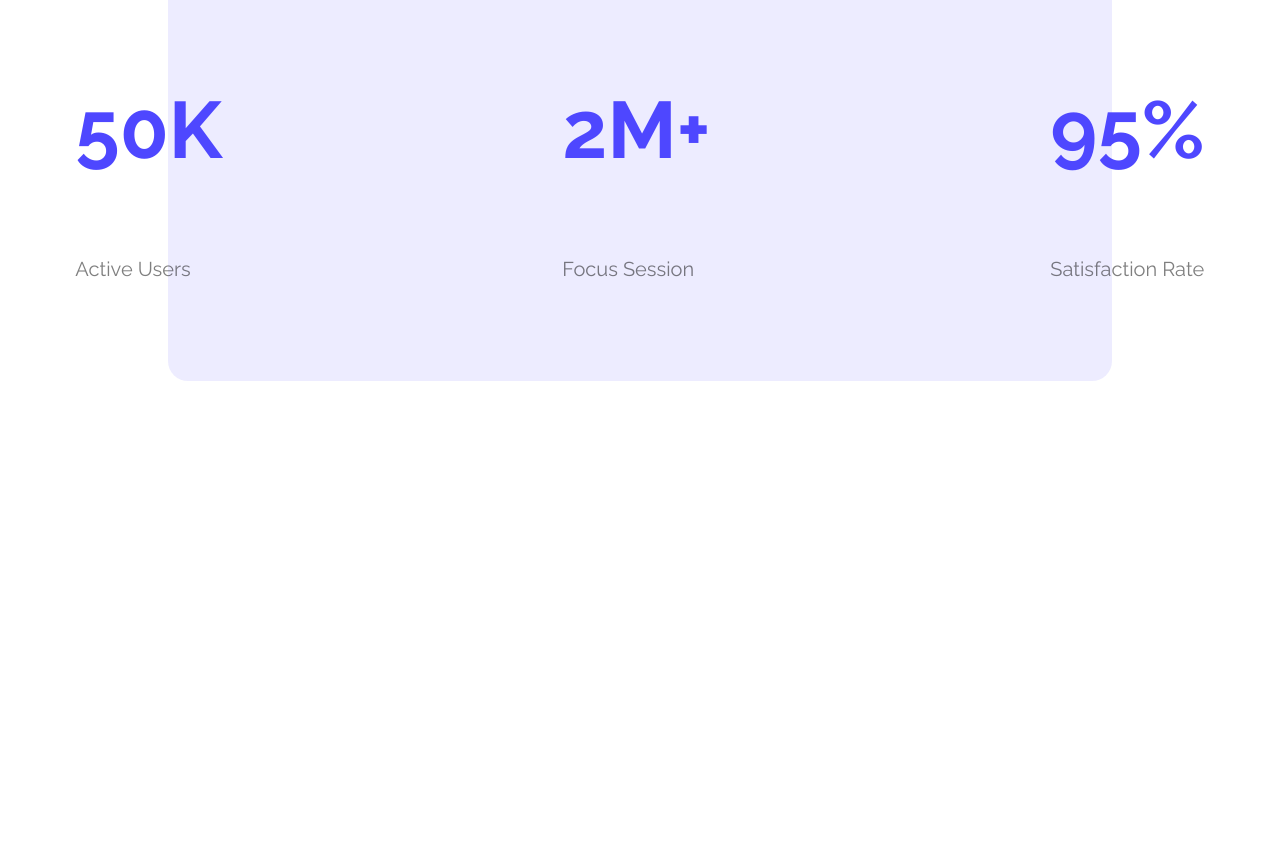
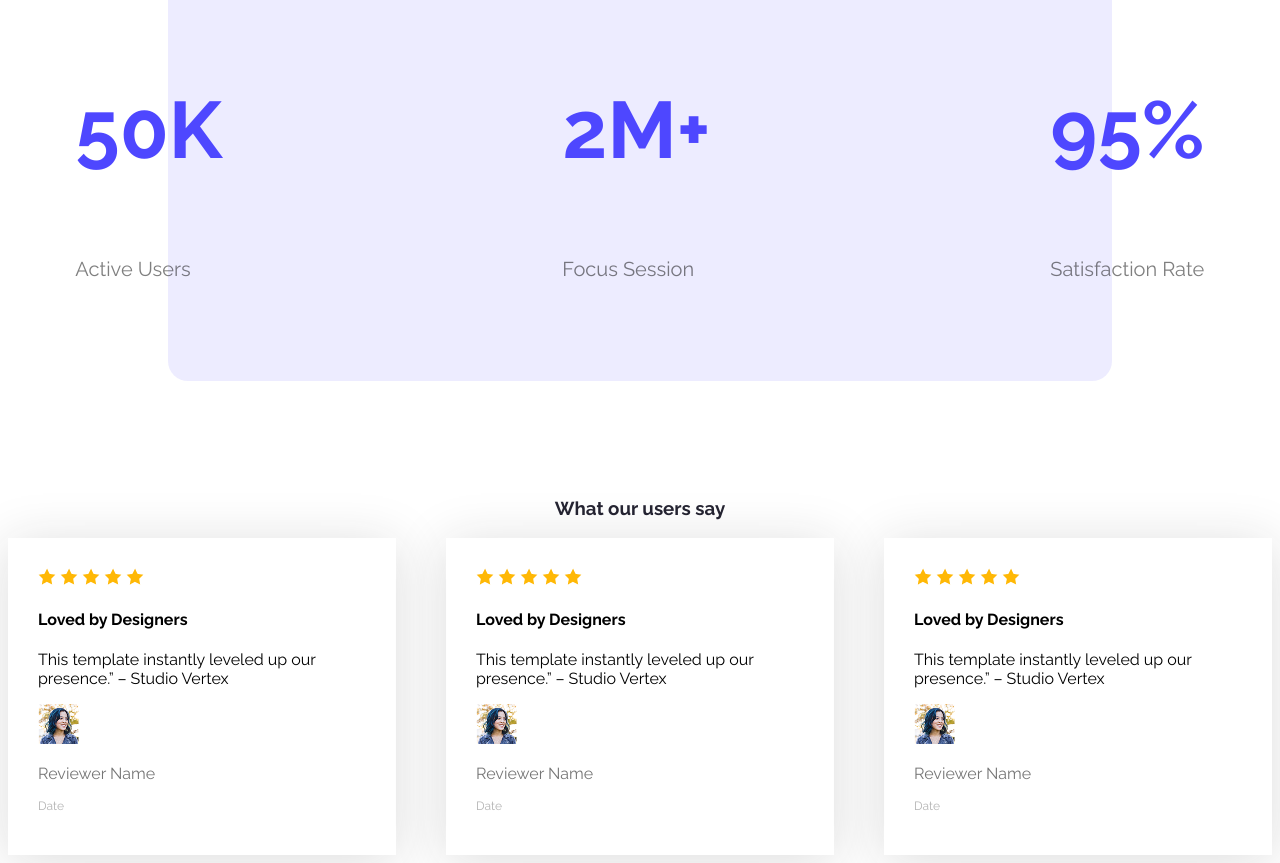
Before and after one commit to jannatul016/assignment-one, a plain HTML site: page index.html in a window 1280 px wide. Shown: the part 1629-2492 px from the top of the page. Before the commit the page ends 2126 px from the top, so only its background shows below. Drawn offline with Linux system fonts and the light colour scheme.

Commit message:
added the section

```diff
--- a/index.html
+++ b/index.html
@@ -54,6 +54,48 @@
             </div>
             </div>
         </section>
+        <section class="rating">
+            <h3 class="say">What our users say</h3>
+            <div class="rating-container">
+                <div class="rate">
+                    <img src="Image/icon-star.png" alt="">
+                    <img src="Image/icon-star.png" alt="">
+                    <img src="Image/icon-star.png" alt="">
+                    <img src="Image/icon-star.png" alt="">
+                    <img src="Image/icon-star.png" alt="">
+                    <h4 class="love">Loved by Designers</h4>
+                    <p class="our">This template instantly leveled up our presence.” – Studio Vertex</p>
+                    <img src="Image/avatar.png" alt="">
+                    <p class="name">Reviewer Name</p>
+                    <p class="date">Date</p>
+                </div>
+                <div class="rate">
+                    <img src="Image/icon-star.png" alt="">
+                    <img src="Image/icon-star.png" alt="">
+                    <img src="Image/icon-star.png" alt="">
+                    <img src="Image/icon-star.png" alt="">
+                    <img src="Image/icon-star.png" alt="">
+                    <h4 class="love">Loved by Designers</h4>
+                    <p class="our">This template instantly leveled up our presence.” – Studio Vertex</p>
+                    <img src="Image/avatar.png" alt="">
+                    <p class="name"> Reviewer Name</p>
+                    <p class="date">Date</p>
+                </div>
+                <div class="rate">
+                    <img src="Image/icon-star.png" alt="">
+                    <img src="Image/icon-star.png" alt="">
+                    <img src="Image/icon-star.png" alt="">
+                    <img src="Image/icon-star.png" alt="">
+                    <img src="Image/icon-star.png" alt="">
+                    <h4 class="love">Loved by Designers</h4>
+                    <p class="our">This template instantly leveled up our presence.” – Studio Vertex</p>
+                    <img src="Image/avatar.png" alt="">
+                    <p class="name"> Reviewer Name</p>
+                    <p class="date">Date</p>
+                </div>
+            </div>
+
+        </section>
     </main>
     <footer>
 
--- a/styles/work.css
+++ b/styles/work.css
@@ -95,3 +95,26 @@ nav ul li{
     border-radius: 20px;
     margin:116px 160px;
 }
+/* section three */
+.say{
+    color: rgba(37, 36, 50, 1);
+    font-weight: bold;
+    font-size: 42;
+    text-align: center;
+}
+.name{
+    color: rgba(117, 117, 117, 1);
+}
+.date{
+    color: rgba(179, 179, 179, 1);
+    font-size: 12px;
+}
+.rating-container{
+    display: flex;
+    gap: 50px;
+    justify-content: center;
+}
+.rate{
+    padding: 30px;
+    box-shadow: 0px 6px 50px 0px rgba(30, 30, 30, 0.154);
+}
```
Also changed, not shown: Image/avatar.png (added), Image/icon-star.png (added).
